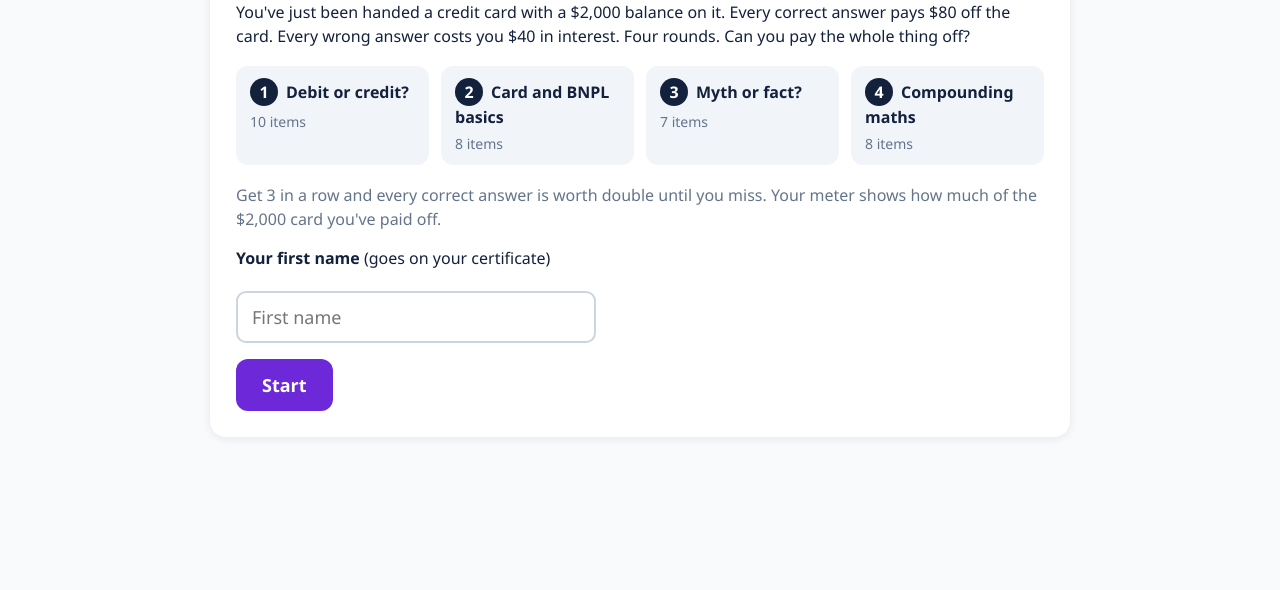
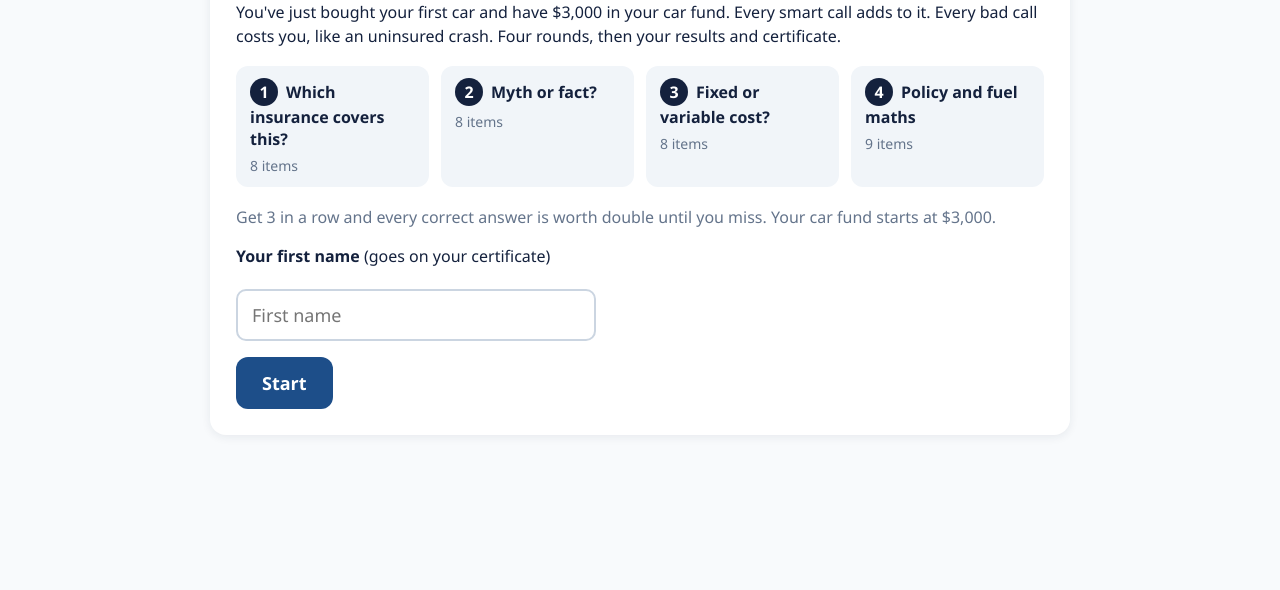
Before and after one commit to 1tbq/bus, a plain HTML site: page index.html in a window 1280 px wide. Shown: the part 210-800 px from the top of the page. Drawn offline with Linux system fonts and the light colour scheme.

Commit message:
Add files via upload

```diff
--- a/index.html
+++ b/index.html
@@ -3,10 +3,10 @@
 <head>
 <meta charset="UTF-8">
 <meta name="viewport" content="width=device-width, initial-scale=1.0">
-<title>Swipe Smart | Lesson 2</title>
+<title>Fully Covered | Lesson 4</title>
 <style>
   :root {
-    --ink: #14213D; --accent: #6D28D9; --accent-soft: #EDE9FE;
+    --ink: #14213D; --accent: #1D4E89; --accent-soft: #E8EEF7;
     --good: #0E7C66; --good-soft: #E6F4F1; --bad: #B42318; --bad-soft: #FCEBEA;
     --yellow: #FFE14D; --tint: #F1F5F9; --muted: #64748B; --line: #CBD5E1;
   }
@@ -90,7 +90,7 @@
 </head>
 <body>
 <header>
-  <div class="logo" aria-hidden="true">💳</div>
+  <div class="logo" aria-hidden="true">🚗</div>
   <div><h1 id="gTitle"></h1><div class="sub" id="gSub"></div></div>
   <div class="hud">
     <span class="chip">Score <b id="hScore">0</b></span>
@@ -107,201 +107,140 @@
 
 <script>
 const CONFIG = {
- "lesson": 2,
- "title": "Swipe Smart",
- "tagline": "Credit cards, BNPL and compound interest",
- "icon": "💳",
- "accent": "6D28D9",
- "accentSoft": "EDE9FE",
- "intro": "You've just been handed a credit card with a $2,000 balance on it. Every correct answer pays $80 off the card. Every wrong answer costs you $40 in interest. Four rounds. Can you pay the whole thing off?",
+ "lesson": 4,
+ "title": "Fully Covered",
+ "tagline": "Insurance and the true cost of a car",
+ "icon": "🚗",
+ "accent": "1D4E89",
+ "accentSoft": "E8EEF7",
+ "intro": "You've just bought your first car and have $3,000 in your car fund. Every smart call adds to it. Every bad call costs you, like an uninsured crash. Four rounds, then your results and certificate.",
  "meter": {
-  "name": "Card paid off",
+  "name": "Car fund",
   "prefix": "$",
-  "start": 0,
-  "up": 80,
-  "down": 40,
+  "start": 3000,
+  "up": 150,
+  "down": 250,
   "min": 0,
-  "max": 2000,
-  "blurb": "Your meter shows how much of the $2,000 card you've paid off.",
+  "max": 8000,
+  "blurb": "Your car fund starts at $3,000.",
   "badge": {
-   "icon": "🎉",
-   "title": "Debt free",
-   "desc": "Pay off the whole $2,000 card",
-   "atLeast": 2000
+   "icon": "🛡️",
+   "title": "Fully covered",
+   "desc": "Finish with a car fund of $6,000+",
+   "atLeast": 6000
   }
  },
  "verdicts": [
   {
    "min": 90,
-   "text": "Card cleared, zero interest. The bank makes no money out of you."
+   "text": "Insurer's dream customer. You know exactly what you're paying for."
   },
   {
    "min": 70,
-   "text": "Nearly debt free. Check your mistake review and you're there."
+   "text": "Well covered. Check your mistake review and you're there."
   },
   {
    "min": 50,
-   "text": "You're paying a fair bit of interest. Go back over the mistakes."
+   "text": "Some gaps in your cover. Go back over the mistakes."
   },
   {
    "min": 0,
-   "text": "The minimum repayment trap got you this time. Copy your mistakes, then play again."
+   "text": "Underinsured for now. Copy your mistakes, then play again."
   }
  ],
  "rounds": [
   {
-   "type": "sort",
-   "name": "Debit or credit?",
-   "buckets": [
-    "Debit (your money)",
-    "Credit (borrowed)"
-   ],
-   "intro": "Is each one spending your own money (debit) or borrowed money (credit)? Remember: BNPL is borrowed money.",
+   "type": "mcq",
+   "name": "Which insurance covers this?",
+   "intro": "Pick the insurance you would claim on.",
    "items": [
     {
-     "t": "Tapping a card linked to your everyday bank account",
+     "q": "Your laptop and phone are stolen from the unit you rent in Werribee.",
+     "options": [
+      "Contents",
+      "Home (building)",
+      "Car",
+      "Life"
+     ],
      "a": 0,
-     "why": "A debit card spends money already in your account."
+     "why": "Contents covers your belongings. The landlord insures the building."
     },
     {
-     "t": "Using a card with a $3,000 limit from the bank",
+     "q": "A storm rips the roof off a house you own in Manor Lakes.",
+     "options": [
+      "Contents",
+      "Home (building)",
+      "Travel",
+      "Income protection"
+     ],
      "a": 1,
-     "why": "A credit limit is how much of the bank's money you can borrow."
+     "why": "Building insurance covers the structure: roof, walls, floors."
     },
     {
-     "t": "Paying for a $400 jacket in 4 Afterpay instalments",
+     "q": "You break your leg on holiday in Bali and need hospital care there.",
+     "options": [
+      "Medicare",
+      "Travel",
+      "Contents",
+      "CTP"
+     ],
      "a": 1,
-     "why": "BNPL is a loan: the provider pays the shop and you owe them."
+     "why": "Medicare doesn't cover you in most countries. Travel insurance covers overseas medical bills."
     },
     {
-     "t": "Money leaves your account straight away",
+     "q": "An injury stops you working for 6 months and you need most of your pay replaced.",
+     "options": [
+      "Income protection",
+      "Life",
+      "Contents",
+      "Comprehensive car"
+     ],
      "a": 0,
-     "why": "That's debit. Credit is paid back later."
+     "why": "Income protection replaces part of your pay while you can't work."
     },
     {
-     "t": "You get a monthly statement with a minimum repayment",
-     "a": 1,
-     "why": "Minimum repayments only exist when you owe money."
+     "q": "You want your family paid a lump sum if you die.",
+     "options": [
+      "Health",
+      "Travel",
+      "Life",
+      "Building"
+     ],
+     "a": 2,
+     "why": "Life insurance pays a lump sum to the people you leave behind."
     },
     {
-     "t": "You can't spend more than is in your account",
+     "q": "You want to choose your own surgeon and avoid some public waiting lists.",
+     "options": [
+      "Private health",
+      "CTP",
+      "Contents",
+      "Travel"
+     ],
      "a": 0,
-     "why": "Debit stops when your money runs out."
+     "why": "Private hospital cover gives you choice of doctor and hospital. Medicare is the free public system."
     },
     {
-     "t": "Interest is charged if you don't pay the full balance by the due date",
+     "q": "You cause a crash in Victoria and the other driver is injured. What pays for the injuries?",
+     "options": [
+      "Contents",
+      "The TAC (CTP charge in your rego)",
+      "Third party property damage",
+      "Travel"
+     ],
      "a": 1,
-     "why": "That's how credit cards charge interest."
+     "why": "CTP covers injuries to people. In Victoria it's the TAC charge paid with your rego."
     },
     {
-     "t": "EFTPOS with your savings at a Werribee supermarket",
-     "a": 0,
-     "why": "EFTPOS from savings is your own money."
-    },
-    {
-     "t": "Zip Pay for a gaming headset",
-     "a": 1,
-     "why": "Zip is buy now pay later, which is borrowed money."
-    },
-    {
-     "t": "Your phone bill comes straight out of your bank account",
-     "a": 0,
-     "why": "A direct debit from your account uses your own money."
-    }
-   ]
-  },
-  {
-   "type": "mcq",
-   "name": "Card and BNPL basics",
-   "intro": "Pick the best answer.",
-   "items": [
-    {
-     "q": "When does a credit card's interest-free period actually save you interest?",
+     "q": "You crash into a fence and dent your own car. Which car policy fixes YOUR car?",
      "options": [
-      "Always, on every purchase",
-      "Only if you pay the full balance by the due date",
-      "Only if you pay the minimum",
-      "Only on purchases over $100"
+      "CTP",
+      "Third party property damage",
+      "Third party, fire and theft",
+      "Comprehensive"
      ],
-     "a": 1,
-     "why": "Pay the whole closing balance by the due date, or interest is charged."
-    },
-    {
-     "q": "What is the average standard credit card interest rate in Australia, roughly?",
-     "options": [
-      "About 2% a year",
-      "About 7% a year",
-      "About 20% a year",
-      "About 50% a year"
-     ],
-     "a": 2,
-     "why": "RBA data puts the average standard card rate around 20% a year."
-    },
-    {
-     "q": "What is compound interest?",
-     "options": [
-      "Interest on the original amount only",
-      "Interest charged on interest",
-      "A fee for paying early",
-      "A discount for good customers"
-     ],
-     "a": 1,
-     "why": "Interest is added to what you owe, then you're charged interest on the bigger amount."
-    },
-    {
-     "q": "Why is paying only the minimum repayment a trap?",
-     "options": [
-      "It hurts your credit score straight away",
-      "Most of the payment goes on interest, so the debt barely drops",
-      "The bank cancels your card",
-      "It's illegal"
-     ],
-     "a": 1,
-     "why": "At the minimum, a $2,000 balance at 20% can take close to 20 years to clear."
-    },
-    {
-     "q": "How does Afterpay make most of its money?",
-     "options": [
-      "Charging shoppers interest",
-      "Fees paid by shops on each sale, plus late fees",
-      "Government grants",
-      "Selling phones"
-     ],
-     "a": 1,
-     "why": "Shops pay a fee on every sale. Late payers pay late fees."
-    },
-    {
-     "q": "Since 10 June 2025, BNPL providers in Australia must...",
-     "options": [
-      "Charge 20% interest",
-      "Hold a credit licence and check you can afford it",
-      "Only sell to people over 25",
-      "Stop charging late fees"
-     ],
-     "a": 1,
-     "why": "BNPL is now regulated as credit under the National Credit Act."
-    },
-    {
-     "q": "Which number gives free financial counselling through the National Debt Helpline?",
-     "options": [
-      "000",
-      "131 450",
-      "1800 007 007",
-      "13 11 14"
-     ],
-     "a": 2,
-     "why": "1800 007 007 is the free, confidential National Debt Helpline."
-    },
-    {
-     "q": "What helps build a good credit score?",
-     "options": [
-      "Applying for lots of cards at once",
-      "Paying every bill and repayment on time",
-      "Maxing out your limit",
-      "Missing a BNPL payment"
-     ],
-     "a": 1,
-     "why": "On-time repayments are the biggest thing lenders look for."
+     "a": 3,
+     "why": "Only comprehensive covers your own car in a crash you caused."
     }
    ]
   },
@@ -315,102 +254,165 @@ const CONFIG = {
    "intro": "Decide if each statement is a fact or a myth.",
    "items": [
     {
-     "t": "Paying only the minimum is the fastest way to clear a credit card.",
-     "a": false,
-     "why": "It's the slowest way. Most of the payment is interest."
+     "t": "Risk pooling means many people pay premiums so the few who have a loss are covered.",
+     "a": true,
+     "why": "That's the whole idea of insurance: many pay a little, the few with a loss are paid."
     },
     {
-     "t": "Buy now pay later is always cheaper than a credit card.",
-     "a": false,
-     "why": "Late fees can make BNPL dearer than a low-rate card."
+     "t": "The excess is the amount you pay toward a claim before the insurer pays the rest.",
+     "a": true,
+     "why": "Your share of each claim. It stops people claiming for every small scratch."
     },
     {
-     "t": "A missed BNPL payment can show up on your credit report.",
-     "a": true,
-     "why": "Lenders can see repayment history, including BNPL."
+     "t": "Choosing a higher excess usually makes your premium higher.",
+     "a": false,
+     "why": "It's the other way round. Higher excess = lower premium, because you carry more of the risk."
     },
     {
-     "t": "Afterpay was started in Sydney in 2014.",
-     "a": true,
-     "why": "Nick Molnar and Anthony Eisen founded it in Sydney in 2014."
+     "t": "CTP insurance covers damage to other people's cars.",
+     "a": false,
+     "why": "CTP only covers injuries to people. Damage to cars needs third party property or comprehensive."
     },
     {
-     "t": "Your credit limit is a spending target you should aim for.",
-     "a": false,
-     "why": "The limit is the most you can owe, not a goal."
+     "t": "In Victoria, CTP is paid through your rego as the TAC charge.",
+     "a": true,
+     "why": "The TAC charge is built into Victorian registration."
     },
     {
-     "t": "Banks generally refund fraud on a stolen card if you report it quickly.",
-     "a": true,
-     "why": "Unauthorised transactions are usually refunded if you weren't careless."
+     "t": "Third party, fire and theft pays to fix your own car after you cause a crash.",
+     "a": false,
+     "why": "It covers other people's property, plus your car if stolen or burnt. Not your own crash damage."
     },
     {
-     "t": "The National Debt Helpline charges a fee for advice.",
+     "t": "Lenders usually want comprehensive insurance on a car bought with a loan.",
+     "a": true,
+     "why": "The car is the loan's security, so the lender wants it protected."
+    },
+    {
+     "t": "Telling the insurer Mum is the main driver of your car is fine if it saves money.",
      "a": false,
-     "why": "It's free and confidential."
+     "why": "That's 'fronting', a misrepresentation. The insurer can reduce or refuse your claim."
+    }
+   ]
+  },
+  {
+   "type": "sort",
+   "name": "Fixed or variable cost?",
+   "buckets": [
+    "Fixed cost",
+    "Variable cost"
+   ],
+   "intro": "Fixed costs stay the same however much you drive. Variable costs go up the more you drive.",
+   "items": [
+    {
+     "t": "Yearly rego (including the TAC charge)",
+     "a": 0,
+     "why": "You pay the same rego whether you drive 100 km or 20,000 km."
+    },
+    {
+     "t": "Comprehensive insurance premium",
+     "a": 0,
+     "why": "The premium is set for the year. It doesn't change with each trip."
+    },
+    {
+     "t": "Monthly car loan repayment",
+     "a": 0,
+     "why": "Set by your loan amount, rate and term."
+    },
+    {
+     "t": "Fuel",
+     "a": 1,
+     "why": "More kilometres, more litres, more dollars. The biggest variable cost."
+    },
+    {
+     "t": "Tyres wearing out",
+     "a": 1,
+     "why": "Tyres wear with every kilometre, so more driving means replacing them sooner."
+    },
+    {
+     "t": "Tolls on CityLink",
+     "a": 1,
+     "why": "You only pay tolls for the trips you take on toll roads."
+    },
+    {
+     "t": "Servicing every 10,000 km",
+     "a": 1,
+     "why": "Servicing by kilometres comes around faster the more you drive."
+    },
+    {
+     "t": "Yearly roadside assistance membership",
+     "a": 0,
+     "why": "A set yearly fee, whether you break down or not."
     }
    ]
   },
   {
    "type": "num",
-   "name": "Compounding maths",
-   "intro": "Use a calculator. Compound yearly means multiply by 1.2 for 20% each year. Type the number only.",
+   "name": "Policy and fuel maths",
+   "intro": "Use a calculator. Type the number only. Fuel formula: 1,000 / km per tank = tanks; tanks x tank litres = litres; litres x price = cost.",
    "items": [
     {
-     "q": "You owe $1,000 at 20% per year, no repayments. What do you owe after 1 year?",
-     "a": 1200,
+     "q": "Repair bill $3,000. Your excess is $800. How much does the insurer pay?",
+     "a": 2200,
      "unit": "$",
      "tol": 0.5,
-     "why": "$1,000 x 1.2 = $1,200"
+     "why": "$3,000 minus your $800 excess = $2,200"
     },
     {
-     "q": "Same $1,000 at 20%, interest compounding yearly. What do you owe after 2 years?",
-     "a": 1440,
+     "q": "A premium is $3,293 a year. What is that per month, to the nearest dollar?",
+     "a": 274,
+     "unit": "$",
+     "tol": 1,
+     "why": "3,293 / 12 = 274.42, about $274 a month"
+    },
+    {
+     "q": "An insurance quote is $280 a month. What is the yearly cost?",
+     "a": 3360,
      "unit": "$",
      "tol": 0.5,
-     "why": "$1,200 x 1.2 = $1,440"
+     "why": "280 x 12 = $3,360"
     },
     {
-     "q": "Same $1,000 at 20%, compounding yearly. What do you owe after 3 years?",
-     "a": 1728,
+     "q": "A car gets 500 km per tank. How many tanks for 1,000 km a month?",
+     "a": 2,
+     "unit": "",
+     "tol": 0.01,
+     "why": "1,000 / 500 = 2 tanks"
+    },
+    {
+     "q": "The tank holds 40 L and you use 2 tanks a month. How many litres a month?",
+     "a": 80,
+     "unit": "",
+     "tol": 0.01,
+     "why": "2 x 40 = 80 litres"
+    },
+    {
+     "q": "You use 80 L a month and Unleaded 91 is $1.86 a litre. Monthly fuel cost?",
+     "a": 148.8,
+     "unit": "$",
+     "tol": 0.05,
+     "why": "80 x 1.86 = $148.80"
+    },
+    {
+     "q": "An ad says 50 L tank and 8 L/100km. How many km per tank?",
+     "a": 625,
+     "unit": "",
+     "tol": 0.5,
+     "why": "50 / 8 x 100 = 625 km per tank"
+    },
+    {
+     "q": "45 L tank, 6 L/100km, 1,000 km a month, fuel $2.00 a litre. Monthly fuel cost?",
+     "a": 120,
      "unit": "$",
      "tol": 0.5,
-     "why": "$1,440 x 1.2 = $1,728"
+     "why": "45 / 6 x 100 = 750 km per tank. 1,000 / 750 = 1.333 tanks. 1.333 x 45 = 60 L. 60 x $2.00 = $120"
     },
     {
-     "q": "You owe $500 at 20% per year, compounding yearly, no repayments. What do you owe after 2 years?",
-     "a": 720,
+     "q": "Bought for $20,000, sold 4 years later for $12,000. Depreciation per year?",
+     "a": 2000,
      "unit": "$",
      "tol": 0.5,
-     "why": "$500 x 1.2 = $600, then $600 x 1.2 = $720"
-    },
-    {
-     "q": "A card has a $2,000 balance at 20% a year. Roughly how much interest is charged in ONE month? (Yearly interest / 12)",
-     "a": 33.33,
-     "unit": "$",
-     "tol": 0.05,
-     "why": "$2,000 x 0.20 = $400 a year. $400 / 12 = $33.33"
-    },
-    {
-     "q": "The minimum repayment is 2% of a $2,000 balance. How much is it?",
-     "a": 40,
-     "unit": "$",
-     "tol": 0.5,
-     "why": "$2,000 x 0.02 = $40"
-    },
-    {
-     "q": "A $400 purchase is split into 4 equal BNPL payments. How much is each payment?",
-     "a": 100,
-     "unit": "$",
-     "tol": 0.5,
-     "why": "$400 / 4 = $100"
-    },
-    {
-     "q": "Afterpay charges $10 for a late payment, then $7 more if it's still unpaid 7 days later. Total late fees on that one payment?",
-     "a": 17,
-     "unit": "$",
-     "tol": 0.5,
-     "why": "$10 + $7 = $17"
+     "why": "($20,000 minus $12,000) / 4 = $2,000 a year"
     }
    ]
   }
```
